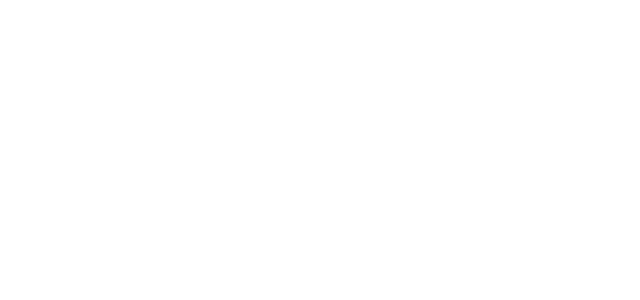
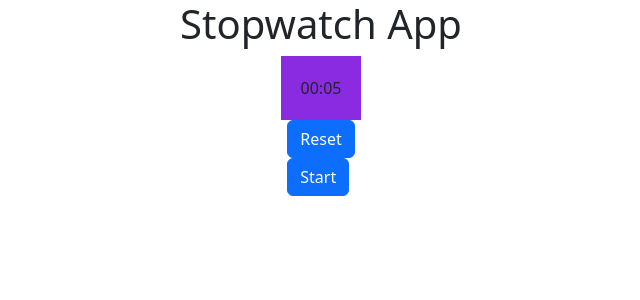
Before and after one commit to Shopify/eng-intern-assessment-react, a React app: page / in a window 1280 px wide. Shown: the top 300 px of the page, without its empty margins (319-959 px from the left). Built offline with nearby package versions, Linux system fonts and the light colour scheme.

Commit message:
Timer increments;basic UI

```diff
--- a/package.json
+++ b/package.json
@@ -12,6 +12,7 @@
   "author": "",
   "license": "ISC",
   "dependencies": {
+    "bootstrap": "^5.3.2",
     "react": "^18.2.0",
     "react-dom": "^18.2.0"
   },
--- /dev/null
+++ b/src/App.css
@@ -0,0 +1,5 @@
+.stopwatch-body
+{
+    background-color: blueviolet;
+    padding: 20px 20px 20px 20px;
+}
--- a/src/App.tsx
+++ b/src/App.tsx
@@ -1,7 +1,14 @@
 import React from 'react'
+import 'bootstrap/dist/css/bootstrap.css'
+import StopWatch from './StopWatch';
 
 export default function App() {
     return(
-        <div></div>
+        <>
+            <div className="d-flex flex-column align-items-center min-vw-100">
+                <h1>Stopwatch App</h1>
+                <StopWatch/>
+            </div>
+        </>
     )
 }
--- a/src/StopWatch.tsx
+++ b/src/StopWatch.tsx
@@ -1,7 +1,32 @@
-import React from 'react'
+import React, { useState, useEffect } from 'react';
+import './App.css';
+import StopWatchButton from './StopWatchButton';
 
 export default function StopWatch() {
+    const [secondsPassed,setSecondsPassed]=useState(0);
+
+    useEffect(()=>{
+        const interval=setInterval(()=>{
+            setSecondsPassed(prevSeconds=>prevSeconds+1);
+        }, 1000);
+
+        return () => clearInterval(interval);
+    })
+    const formatTime= () => {
+        const minutes=Math.floor(secondsPassed/60);
+        const seconds=Math.floor(secondsPassed%60);
+
+        const paddedMinutes=minutes.toString().padStart(2,"0");
+        const paddedSeconds=seconds.toString().padStart(2,"0");
+        return paddedMinutes+":"+paddedSeconds;
+    };
     return(
-        <div></div>
+        <>
+            <div className="stopwatch-body">{formatTime()}</div>
+            <div className="button-container">
+                <StopWatchButton text="Reset"/>
+                <StopWatchButton text="Start"/>
+            </div>
+        </>
     )
 }
--- a/src/StopWatchButton.tsx
+++ b/src/StopWatchButton.tsx
@@ -1,7 +1,12 @@
 import React from 'react'
 
-export default function StopWatchButton() {
+interface Props{
+    text:string
+}
+export default function StopWatchButton(props:Props) {
     return(
-        <div></div>
+        <div>
+            <button className="btn btn-primary">{props.text}</button>
+        </div>
     )
 }
```
Also changed, not shown: 1 other file (tests, documents, lock files or other folders).
